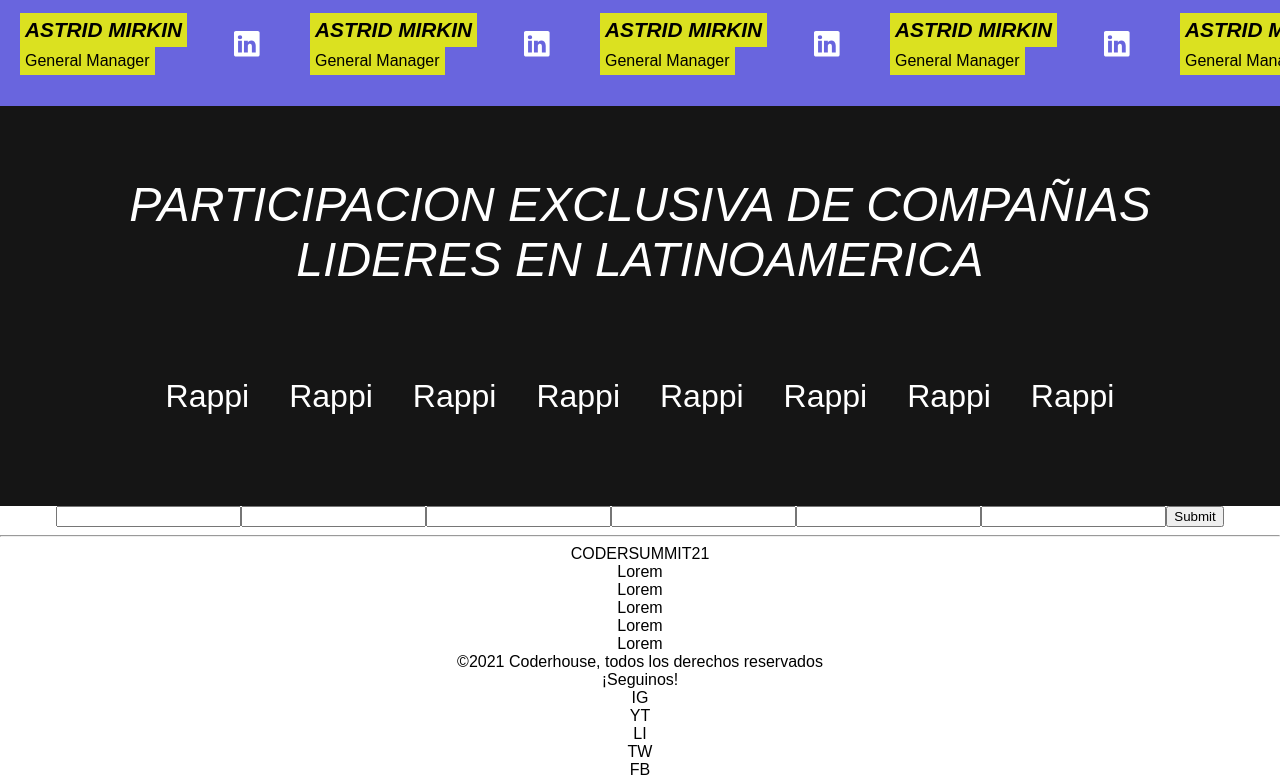
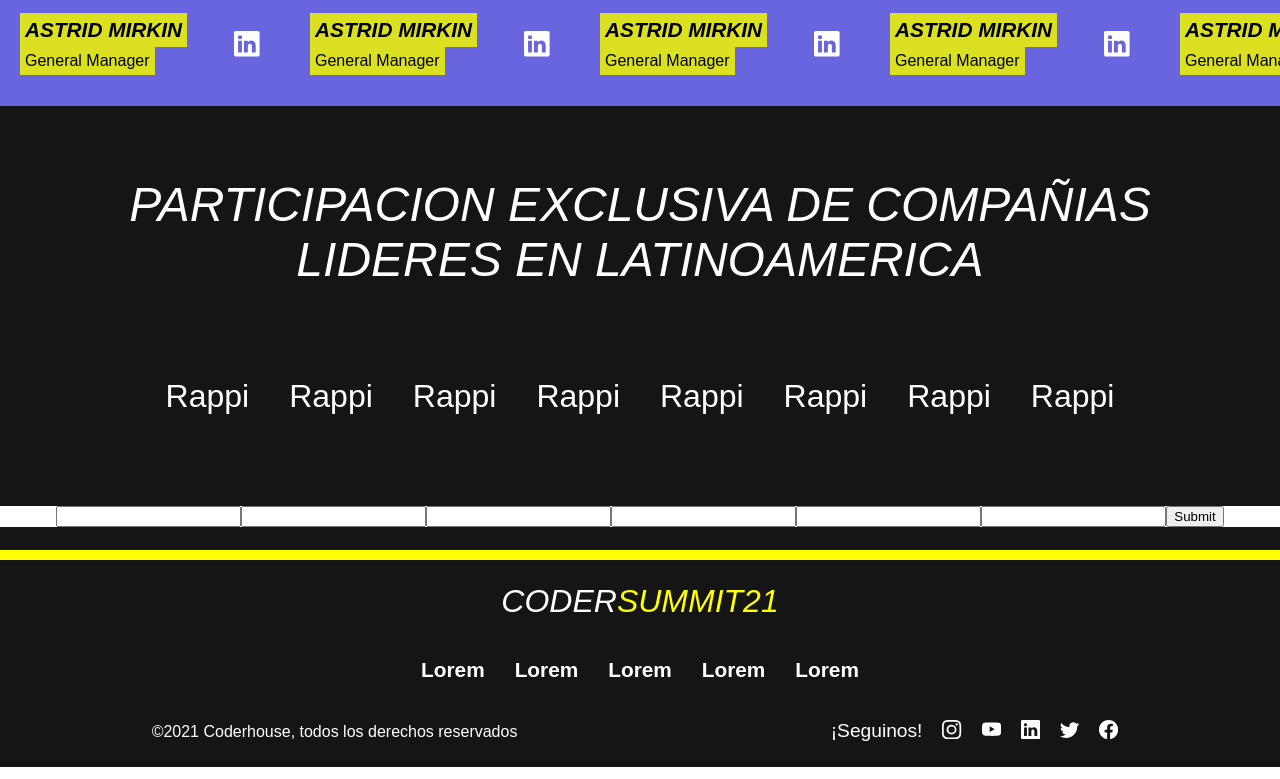
Before and after one commit to p3drop7/landingCoderHouse, a React (Create React App) app: page / in a window 1280 px wide. Shown: the part 3334-4113 px from the top of the page. Built offline with nearby package versions, Linux system fonts and the light colour scheme.

Commit message:
styles added to footer

```diff
--- /dev/null
+++ b/src/components/Footer/Footer.css
@@ -0,0 +1,62 @@
+.footer__container {
+    height: 30vh;
+    width: 100%;
+    display: flex;
+    flex-flow: column nowrap;
+    align-items: center;
+    justify-content: space-evenly;
+    background-color: #151515;
+}
+
+.footer__line {
+    height: 10px;
+    width: 100%;
+    background-color: yellow;
+}
+
+.footer__title {
+    font-size: 2em;
+    font-style: italic;
+    color: white;
+}
+
+.footer__title span {
+    color: yellow;
+}
+
+.footer__others {
+    display: flex;
+    flex-flow: row wrap;
+}
+
+.footer__others div {
+    margin: 15px;
+    color: white;
+    font-weight: bolder;
+    font-size: 1.3em;
+}
+
+.footer__info {
+    width: 100%;
+    display: flex;
+    flex-flow: row wrap;
+    justify-content: space-around;
+    align-items: center;
+}
+
+.copyright {
+    color: white;
+    font-family: 'Poppins', sans-serif;
+}
+
+.socialMedia {
+    display: flex;
+    flex-flow: row nowrap;
+    justify-content: center;
+    color: white;
+}
+
+.socialMedia div {
+    margin: 0px 10px;
+    font-size: 1.2em;
+}
--- a/src/components/Footer/Footer.jsx
+++ b/src/components/Footer/Footer.jsx
@@ -1,12 +1,16 @@
 import React from 'react'
+import "./Footer.css"
+import { BsLinkedin, BsInstagram, BsYoutube, BsTwitter, BsFacebook } from 'react-icons/bs';
 
 function Footer() {
     return (
-        <div>
-            <hr />
-            <div>CODER<span>SUMMIT21</span></div>
+        <div className="footer__container">
 
-            <div>
+            <div className="footer__line"/>
+
+            <div className="footer__title">CODER<span>SUMMIT21</span></div>
+
+            <div className="footer__others">
                 <div>Lorem</div>
                 <div>Lorem</div>
                 <div>Lorem</div>
@@ -14,16 +18,17 @@
                 <div>Lorem</div>
             </div>
 
-            <div>
-                <div>©2021 Coderhouse, todos los derechos reservados</div>
+            <div className="footer__info">
 
-                <div>
+                <div className="copyright">©2021 Coderhouse, todos los derechos reservados</div>
+
+                <div className="socialMedia">
                     <div>¡Seguinos!</div>
-                    <div>IG</div>
-                    <div>YT</div>
-                    <div>LI</div>
-                    <div>TW</div>
-                    <div>FB</div>
+                    <div><BsInstagram /></div>
+                    <div><BsYoutube /></div>
+                    <div><BsLinkedin /></div>
+                    <div><BsTwitter /></div>
+                    <div><BsFacebook /></div>
                 </div>
             </div>
 
```
